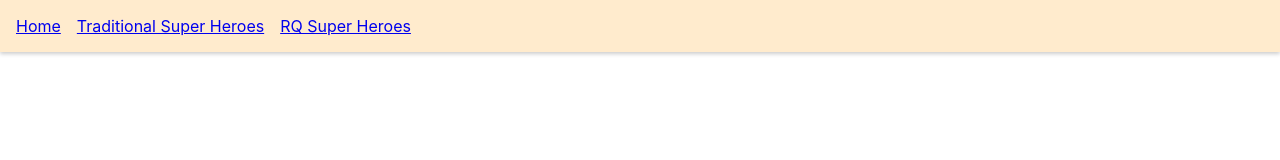
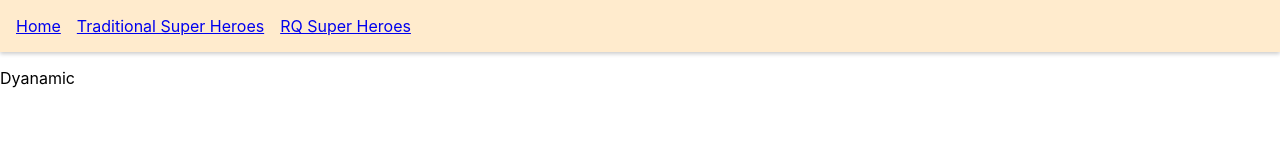
Before and after one commit to shirin-nazari/React-Query, a React (Create React App) app: page /rq-dynamic-parallel in a window 1280 px wide. Shown: the top 160 px of the page. Built offline with nearby package versions, Linux system fonts and the light colour scheme.

Commit message:
change file

```diff
--- a/src/App.js
+++ b/src/App.js
@@ -8,6 +8,7 @@ import RQsuperheroesPage from './components/RQsuperheroesPage';
 import SuperheroesPage from './components/SuperheroesPage';
 import RQSuperHero from './components/RQSuperHero';
 import ParallelQueryes from './components/ParallelQueryes';
+import DynamicParallelPage from './components/DynamicParallelPage';
 const queryClient = new QueryClient()
 function App() {
   return (
@@ -24,6 +25,7 @@ function App() {
           </nav>
 
           <Routes>
+            <Route path='/rq-dynamic-parallel' element={<DynamicParallelPage heroId={[1, 3]} />} />
             <Route path='/rq-parallel' element={<ParallelQueryes />} />
             <Route path='/super-heroes' element={<SuperheroesPage />} />
             <Route path='/rq-super-heroes' element={<RQsuperheroesPage />} />
--- a/src/components/DynamicParallelPage.js
+++ b/src/components/DynamicParallelPage.js
@@ -1,7 +1,7 @@
 import axios from "axios"
 
 const fetchSuperHeroes = (heroId) => axios.get(`http://localhost:4000/superheroes/${heroId}`)
-const DynamicParallelPage = () => {
+const DynamicParallelPage = ({ heroId }) => {
     return (
         <div>Dyanamic</div>
     )
```
